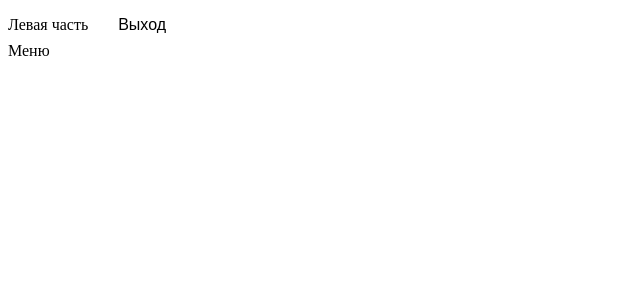
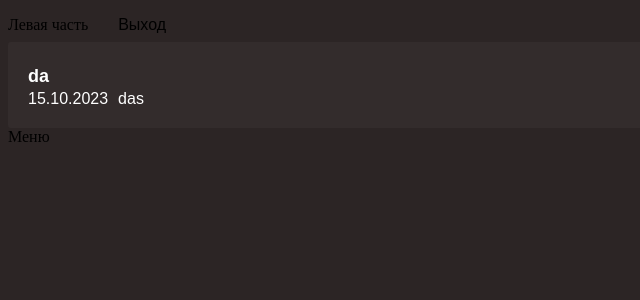
Before and after one commit to Ramiras123/todo, a React (Vite) app in the folder todo-app/: page / in a window 1280 px wide. Shown: the top 300 px of the page, without its empty margins (0-640 px from the left). Built offline with nearby package versions, Linux system fonts and the light colour scheme.

Commit message:
add components:  CardButton, JournalItem

```diff
--- /dev/null
+++ b/todo-app/src/components/CardButton/CardButton.module.css
@@ -0,0 +1,15 @@
+.card-button {
+	border-radius: 3px;
+	border: none;
+	padding: 20px;
+	font-size: 16px;
+	cursor: pointer;
+	text-align: start;
+	display: block;
+	color: white;
+	background: rgba(255, 255, 255, 0.03);
+	width: 100%;
+}
+.card-button:hover {
+	background: rgba(255, 255, 255, 0.1);
+}
--- /dev/null
+++ b/todo-app/src/components/CardButton/CardButton.tsx
@@ -0,0 +1,16 @@
+import styles from './CardButton.module.css';
+import cn from 'classnames';
+import { CardButtonProps } from './CardButton.props';
+
+function CardButton({ children, className, ...props }: CardButtonProps) {
+	const cl = cn(styles['card-button'], {
+		[`${className}`]: className
+	});
+	return (
+		<button {...props} className={cl}>
+			{children}
+		</button>
+	);
+}
+
+export default CardButton;
--- /dev/null
+++ b/todo-app/src/components/Journalitem/Journalitem.module.css
@@ -0,0 +1,31 @@
+.journal-item {
+	display: flex;
+	align-items: flex-start;
+	gap: 10px;
+	flex-direction: column;
+	padding: 20px;
+	border-radius: var(--border-3);
+	background: var(--color-bg-card);
+}
+.journal-item__header {
+	margin: 0;
+	color: var(--white);
+	font-size: 18px;
+	font-weight: 600;
+	line-height: 28px;
+}
+
+.journal-item__body {
+	display: flex;
+	gap: 10px;
+}
+
+.journal-item__date {
+	color: var(--color-bg-text-second);
+	font-size: 16px;
+}
+
+.journal-item__text {
+	color: var(--color-bg-text);
+	font-size: 16px;
+}
--- /dev/null
+++ b/todo-app/src/components/Journalitem/Journalitem.tsx
@@ -0,0 +1,17 @@
+import styles from './Journalitem.module.css';
+import { JournalItemProps } from './Journalitem.props';
+
+function JournalItem({ title, date, text }: JournalItemProps) {
+	const formatedDate = new Intl.DateTimeFormat('ru-RU').format(date);
+	return (
+		<div>
+			<h1 className={styles['journal-item__header']}>{title}</h1>
+			<div className={styles['journal-item__body']}>
+				<div className={styles['journal-item__date']}>{formatedDate}</div>
+				<div className={styles['journal-item__text']}>{text}</div>
+			</div>
+		</div>
+	);
+}
+
+export default JournalItem;
--- a/todo-app/src/index.css
+++ b/todo-app/src/index.css
@@ -1,3 +1,7 @@
 :root {
 	--white-color: #ffffff;
 }
+
+body{
+	background: #2c2525;
+}
--- a/todo-app/src/layout/MenuLayout/MenuLayout.tsx
+++ b/todo-app/src/layout/MenuLayout/MenuLayout.tsx
@@ -1,5 +1,7 @@
 import { Outlet } from 'react-router-dom';
 import Button from '../../components/Button/Button';
+import CardButton from '../../components/CardButton/CardButton';
+import JournalItem from '../../components/Journalitem/Journalitem';
 
 export function MenuLayout() {
 	return (
@@ -7,6 +9,9 @@ export function MenuLayout() {
 			<div>
 				Левая часть
 				<Button>Выход</Button>
+				<CardButton>
+					<JournalItem title={'da'} date={new Date()} text={'das'} />
+				</CardButton>
 			</div>
 			<div>
 				<Outlet />
```
Also changed, not shown: todo-app/src/components/CardButton/CardButton.props.ts (added, +7 -0 lines), todo-app/src/components/Journalitem/Journalitem.props.ts (added, +7 -0 lines).
